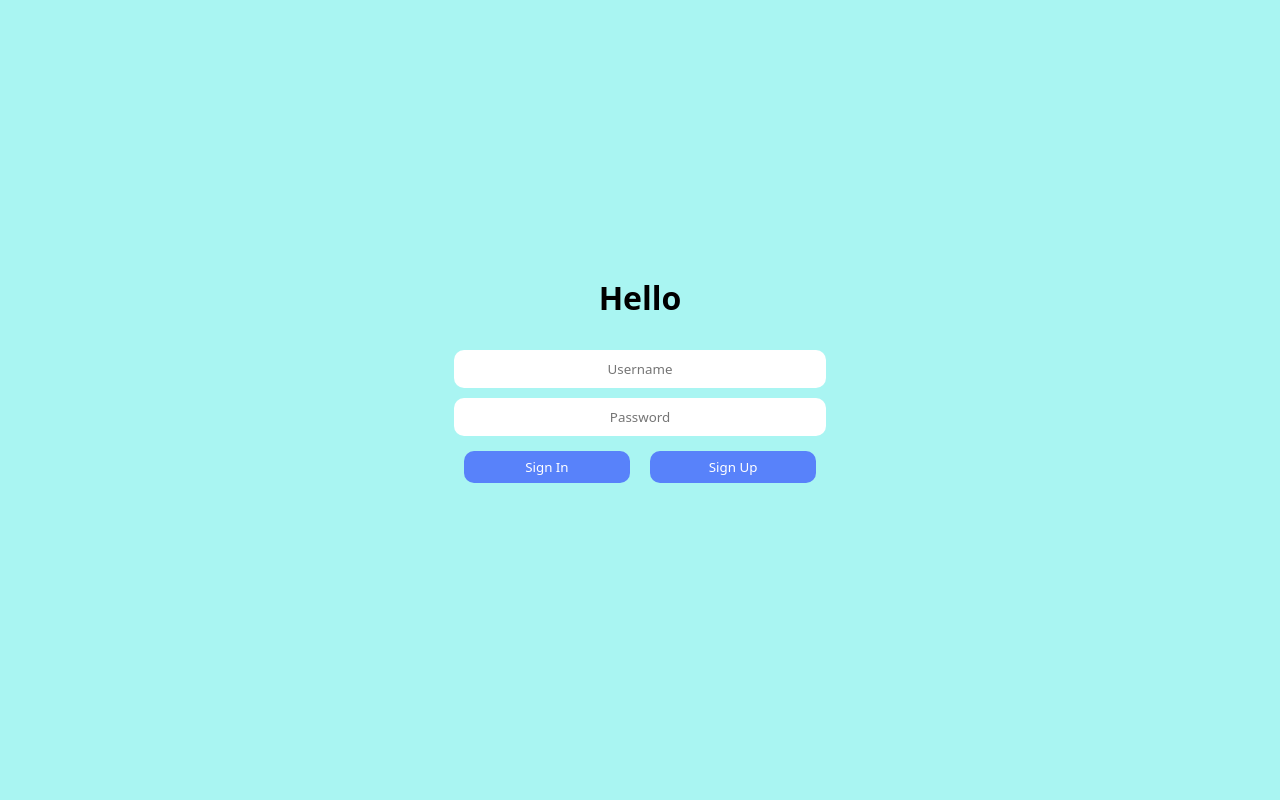
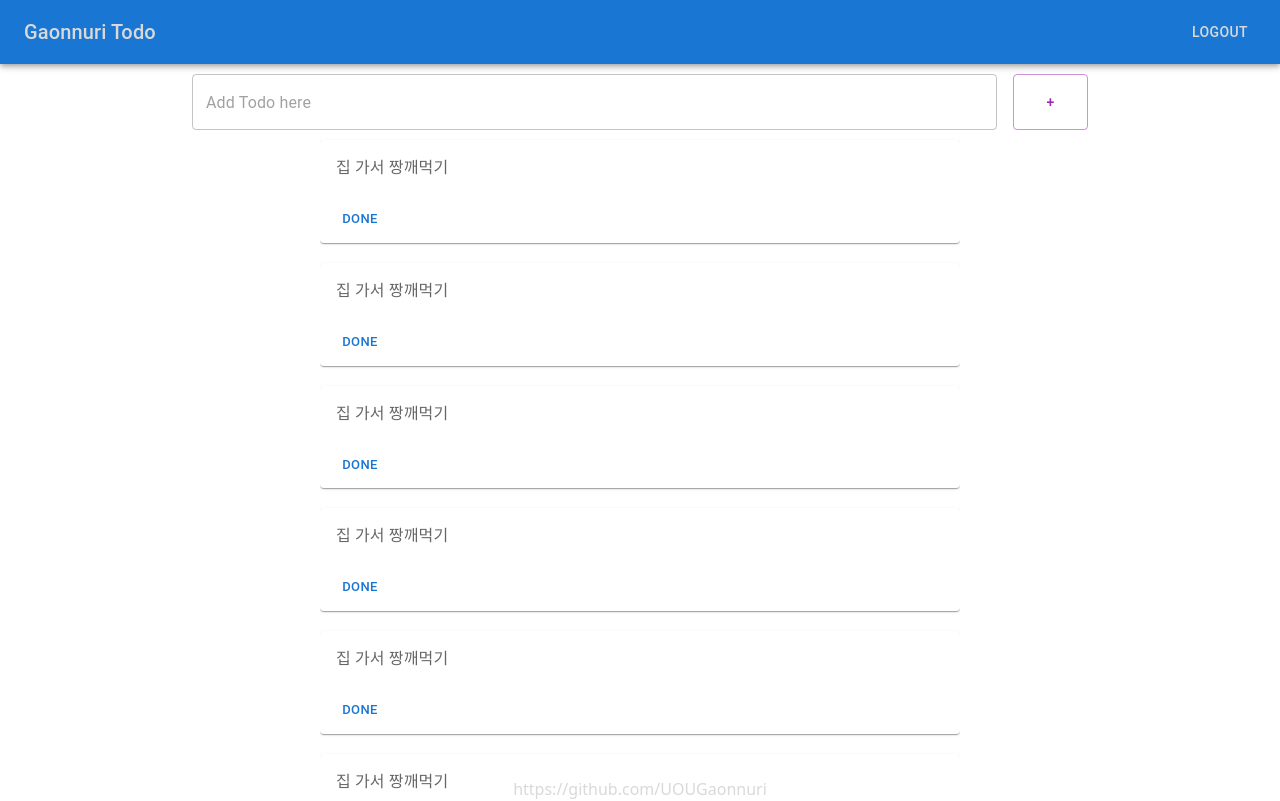
Before and after one commit to UOUGaonnuri/auth-session-client, a React (Create React App) app: page /#/ in a window 1280 px wide. Shown: the top 801 px of the page. Built offline with nearby package versions, Linux system fonts and the light colour scheme.

Commit message:
feature/mainHome 목업 완성

```diff
--- /dev/null
+++ b/src/Component/AddTodo/index.tsx
@@ -0,0 +1,23 @@
+import { Button, Grid, TextField } from "@mui/material";
+
+const AddTodo = () => {
+  return (
+    <Grid container style={{ marginTop: 10, width: "70%" }}>
+      <Grid xs={11} md={11} item style={{ paddingRight: 16 }}>
+        <TextField placeholder="Add Todo here" fullWidth></TextField>
+      </Grid>
+      <Grid xs={1} md={1} item>
+        <Button
+          fullWidth
+          style={{ height: "100%" }}
+          color="secondary"
+          variant="outlined"
+        >
+          +
+        </Button>
+      </Grid>
+    </Grid>
+  );
+};
+
+export default AddTodo;
--- a/src/Component/LayoutStyles/styles.ts
+++ b/src/Component/LayoutStyles/styles.ts
@@ -1,8 +1,7 @@
 import styled from "styled-components";
 
 export const RootWrapper = styled.div`
+  width: 100%;
   height: 100vh;
   margin: 0 auto;
-  display: flex;
-  flex-direction: column;
 `;
--- a/src/Component/TodoCard/index.tsx
+++ b/src/Component/TodoCard/index.tsx
@@ -7,25 +7,18 @@ import Typography from "@mui/material/Typography";
 
 const TodoCard = () => {
   return (
-    <Card sx={{ minWidth: 275 }}>
+    <Card
+      sx={{ minWidth: 275 }}
+      style={{
+        marginTop: 10,
+        marginBottom: 10,
+      }}
+    >
       <CardContent>
-        <Typography sx={{ fontSize: 14 }} color="text.secondary" gutterBottom>
-          Word of the Day
-        </Typography>
-        <Typography variant="h5" component="div">
-          be
-        </Typography>
-        <Typography sx={{ mb: 1.5 }} color="text.secondary">
-          adjective
-        </Typography>
-        <Typography variant="body2">
-          well meaning and kindly.
-          <br />
-          {'"a benevolent smile"'}
-        </Typography>
+        <Typography color="text.secondary">집 가서 짱깨먹기</Typography>
       </CardContent>
       <CardActions>
-        <Button size="small">Learn More</Button>
+        <Button size="small">Done</Button>
       </CardActions>
     </Card>
   );
--- a/src/Page/AuthPage/styles.ts
+++ b/src/Page/AuthPage/styles.ts
@@ -3,7 +3,7 @@ import { ButtonCSS } from "@/Styles/Buttons/styles";
 import { Container } from "@/Styles/Container/styles";
 
 export const AuthContainer = styled(Container)`
-  background-color: #a9f5f2;
+  background-color: #effbfb;
 `;
 
 export const Title = styled.h1`
--- a/src/Page/MainPage/index.tsx
+++ b/src/Page/MainPage/index.tsx
@@ -1,13 +1,22 @@
+import AddTodo from "@/Component/AddTodo";
 import TodoCard from "@/Component/TodoCard";
-import { Container } from "@/Styles/Container/styles";
-import { TextField } from "@mui/material";
+import { MainContainer, TodoContainer } from "./styles";
 
 const MainPage = () => {
   return (
-    <Container>
-      <TextField id="standard-search" type="search" variant="standard" />
-      <TodoCard />
-    </Container>
+    <MainContainer>
+      <AddTodo />
+      <TodoContainer>
+        <TodoCard />
+        <TodoCard />
+        <TodoCard />
+        <TodoCard />
+        <TodoCard />
+        <TodoCard />
+        <TodoCard />
+        <TodoCard />
+      </TodoContainer>
+    </MainContainer>
   );
 };
 
--- a/src/Page/MainPage/styles.ts
+++ b/src/Page/MainPage/styles.ts
@@ -1 +1,20 @@
 import styled, { css } from "styled-components";
+import { styled as MUIStyled, TextField } from "@mui/material";
+
+export const MainContainer = styled.div`
+  display: flex;
+  flex-direction: column;
+  align-items: center;
+`;
+
+export const TodoInputField = MUIStyled(TextField)({
+  outline: "1px",
+});
+
+export const TodoContainer = styled.div`
+  display: flex;
+  flex-direction: column;
+  height: 100%;
+  width: 50%;
+  overflow-x: hidden;
+`;
--- a/src/Page/Router.tsx
+++ b/src/Page/Router.tsx
@@ -10,7 +10,7 @@ let isLoggedIn = false;
 const AppRouter = () => {
   return (
     <Router>
-      {isLoggedIn ? (
+      {!isLoggedIn ? (
         <>
           <RootWrapper>
             <Header />
```
